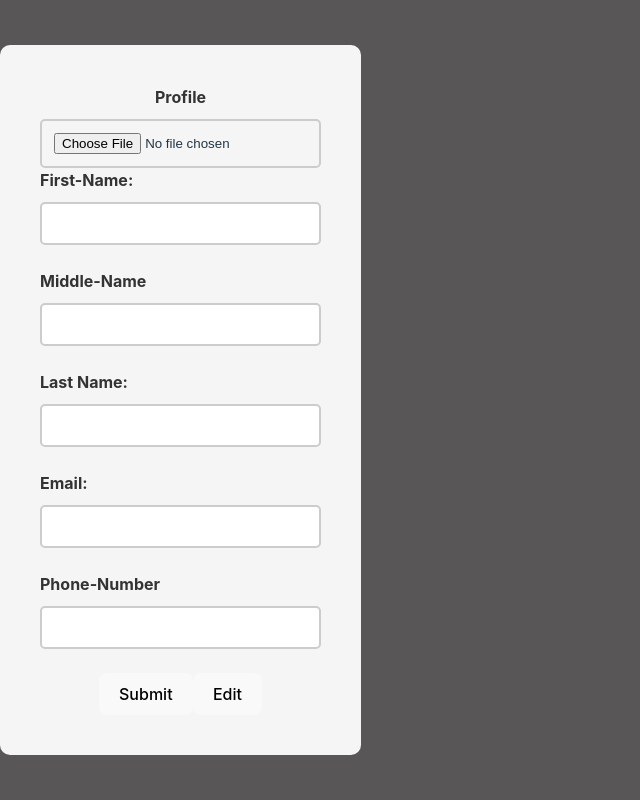
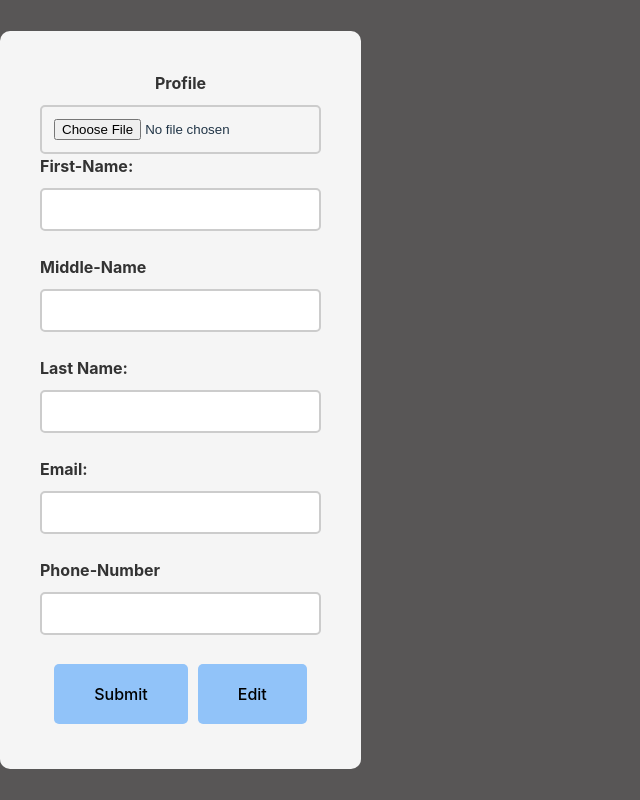
Before and after one commit to kubsamelkamu/CVApp, a React (Vite) app: page / in a window 1280 px wide. Shown: the whole page, without its empty margins (0-640 px from the left). Built offline with nearby package versions, Linux system fonts and the light colour scheme.

Commit message:
edited class name

```diff
--- a/src/Component/GeneralInfo.jsx
+++ b/src/Component/GeneralInfo.jsx
@@ -52,7 +52,7 @@ function GeneralInformation({onSubmit}){
                 <input className={styles.input} type="tel" id="phoneNumber" onChange={handlePhoneNumberChange}/>
             </div>
                 <br />
-                <div className={styles.button}>
+                <div className={styles.buttons}>
                     <button type="button">Submit</button>
                     <button type="button">Edit</button>
                 </div>
```
